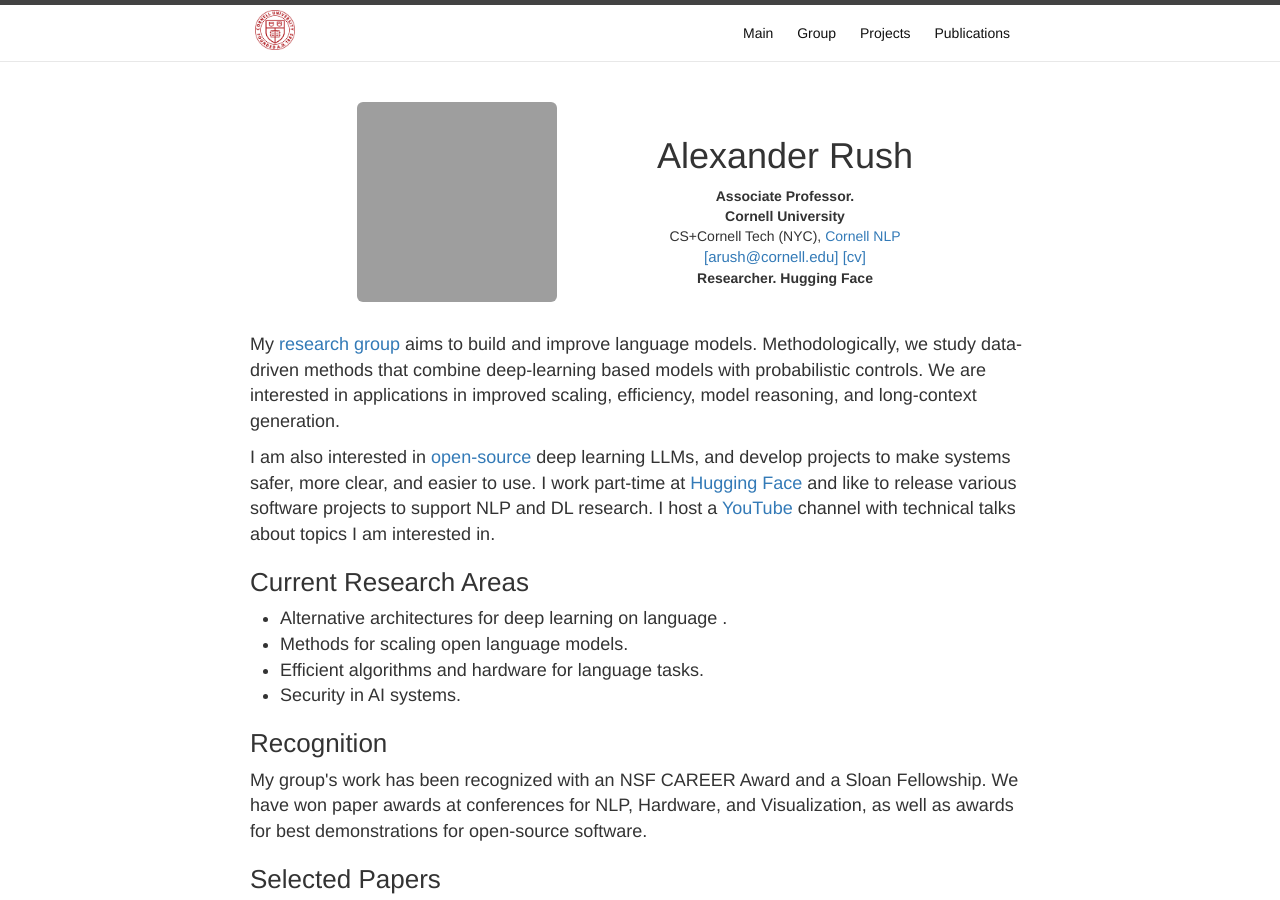
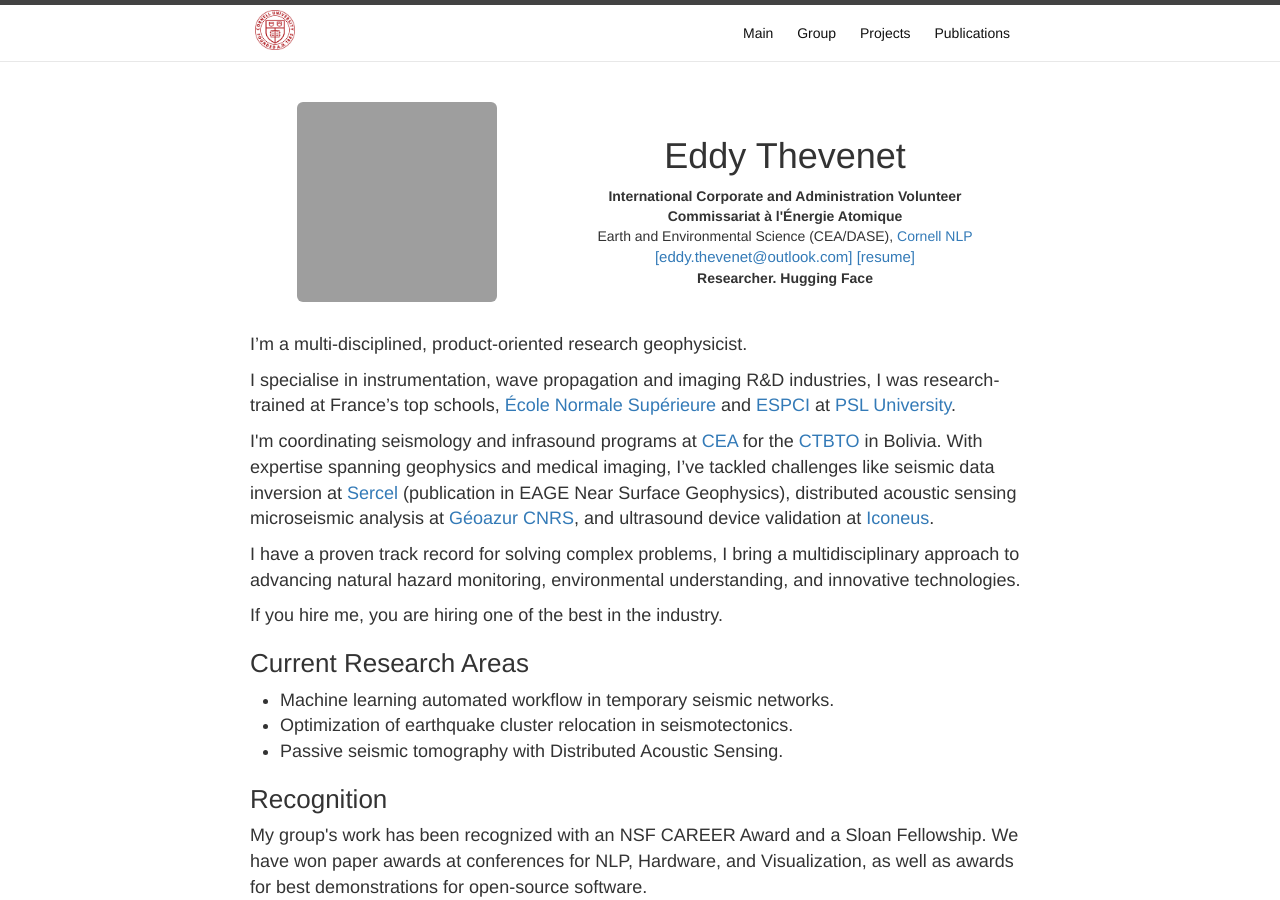
Before and after one commit to ausoufre/ausoufre.github.io, a Jekyll site: the page built from index.html, in a window 1280 px wide and 900 px high. Built offline with Jekyll 4.4.1, drawn with Linux system fonts in a browser that asks for light colours; grey boxes are pictures that could not be loaded.

Commit message:
Update index.html

```diff
--- a/index.html
+++ b/index.html
@@ -12,10 +12,10 @@
       <img width="200px" class="img-rounded" src="https://avatars0.githubusercontent.com/u/35882?s=460&v=4" />
   </td><td style="padding:10px">
     <center>
-    <h1>Alexander Rush </h1>
-    <b>Associate Professor.</b> <br> <b>Cornell University</b> <br>
-  CS+Cornell Tech (NYC), <a href="http://nlp.cornell.edu">Cornell NLP</a> <br>
-    <span style="font-size:15px"><a href="mailto:arush@cornell.edu">[arush@cornell.edu]</a> <a href="cv/cv.comp.pdf">[cv]</a></span> </h1> <br>
+    <h1>Eddy Thevenet </h1>
+    <b>International Corporate and Administration Volunteer</b> <br> <b>Commissariat à l'Énergie Atomique</b> <br>
+  Earth and Environmental Science (CEA/DASE), <a href="http://nlp.cornell.edu">Cornell NLP</a> <br>
+    <span style="font-size:15px"><a href="mailto:arush@cornell.edu">[eddy.thevenet@outlook.com]</a> <a href="resume/resume.pdf">[resume]</a></span> </h1> <br>
 <b>Researcher.</b> <b>Hugging Face</b> <br>
 </center>
 
@@ -27,31 +27,39 @@
 </div>
 
 <p style="font-size: 18px">
-  My  <a href="papers/">research group</a> aims to build and improve
-  language models. Methodologically, we study
-  data-driven methods that combine deep-learning
-  based models with probabilistic controls.
-  We are interested in applications in improved scaling,
-  efficiency, model reasoning, and long-context generation.
+  I’m a multi-disciplined, product-oriented research geophysicist.
 </p>
 
 <p style="font-size: 18px">
-  I am also interested in <a href="projects/">open-source</a> deep learning LLMs, and
-  develop projects to make systems safer, more clear, and easier to
-  use.
-  I work part-time at <a href="http://huggingface.co">Hugging Face</a> and like to release various software
-  projects to support NLP and DL research.
-  I host a <a href="https://www.youtube.com/@srush_nlp">YouTube</a> channel with technical talks about topics I am interested in.
+  I specialise in instrumentation, wave propagation and imaging R&D industries, I was research-trained at France’s top schools,
+    <a href="https://www.ens.psl.eu/en">École Normale Supérieure</a> and <a href="https://www.espci.psl.eu/en/">ESPCI</a>
+    at <a href="https://psl.eu/en">PSL University</a>.
+</p>
+
+<p style="font-size: 18px">
+  I'm coordinating seismology and infrasound programs at <a href="https://www.cea.fr/english">CEA</a> for the <a href="https://www.ctbto.org/">CTBTO</a> in Bolivia.
+    With expertise spanning geophysics and medical imaging, I’ve tackled challenges like seismic data inversion
+    at <a href="https://www.sercel.com/en">Sercel</a> (publication in EAGE Near Surface Geophysics),
+    distributed acoustic sensing microseismic analysis at <a href="https://www.oca.eu/en/home-geoazur">Géoazur CNRS</a>,
+    and ultrasound device validation at <a href="https://iconeus.com/">Iconeus</a>.
+</p>
+
+<p style="font-size: 18px">
+  I have a proven track record for solving complex problems, I bring a multidisciplinary approach
+    to advancing natural hazard monitoring, environmental understanding, and innovative technologies.
+</p>
+
+<p style="font-size: 18px">
+  If you hire me, you are hiring one of the best in the industry.
 </p>
 
 
 <h3> Current Research Areas </h3>
 <p style="font-size: 18px">
 <ul style="font-size: 18px">
-  <li> Alternative architectures for deep learning on language . </li>
-  <li> Methods for scaling open language models.  </li>
-  <li> Efficient algorithms and hardware for language tasks.  </li>
-  <li> Security in AI systems. </li>
+  <li> Machine learning automated workflow in temporary seismic networks. </li>
+  <li> Optimization of earthquake cluster relocation in seismotectonics.  </li>
+  <li> Passive seismic tomography with Distributed Acoustic Sensing. </li>
 </ul>
 </p>
 
```
